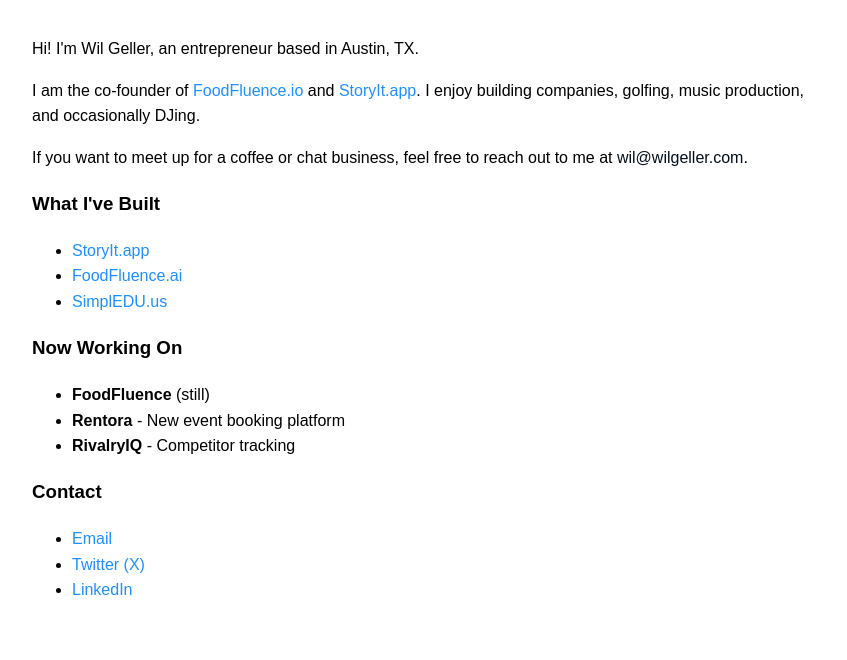
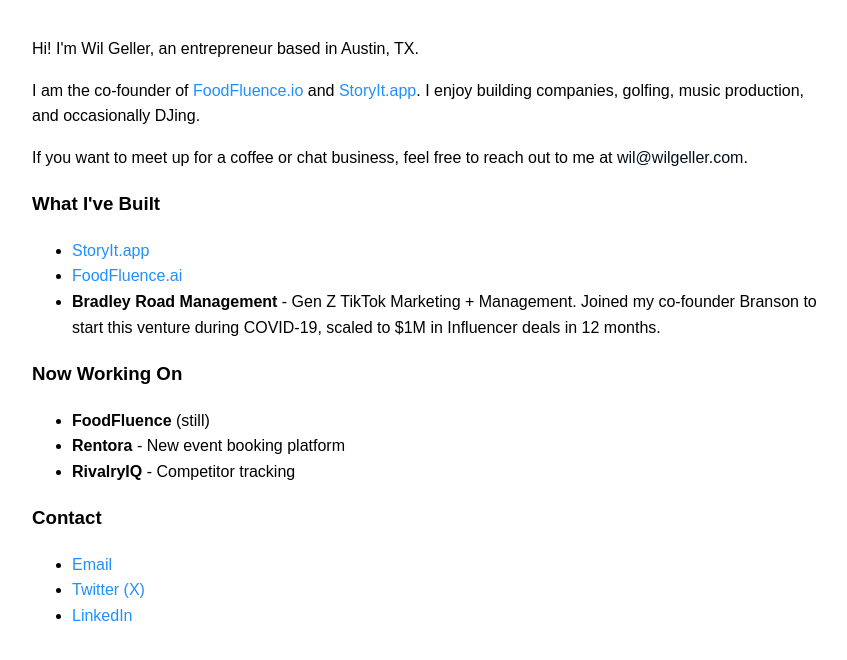
Before and after one commit to wilgeller/wilgeller.com, a plain HTML site: page index.html in a window 1280 px wide. Shown: the whole page, without its empty margins (208-1055 px from the left). Drawn offline with Linux system fonts and the light colour scheme.

Commit message:
Update Bradley Road Management

```diff
--- a/index.html
+++ b/index.html
@@ -58,11 +58,9 @@
           >
         </li>
         <li>
-          <a
-            href="https://simpledu.us/"
-            style="color: #1e90ff; text-decoration: none"
-            >SimplEDU.us</a
-          >
+          <strong>Bradley Road Management</strong> - Gen Z TikTok Marketing +
+          Management. Joined my co-founder Branson to start this venture during
+          COVID-19, scaled to $1M in Influencer deals in 12 months.
         </li>
       </ul>
 
```
Also changed, not shown: 1 other file.
